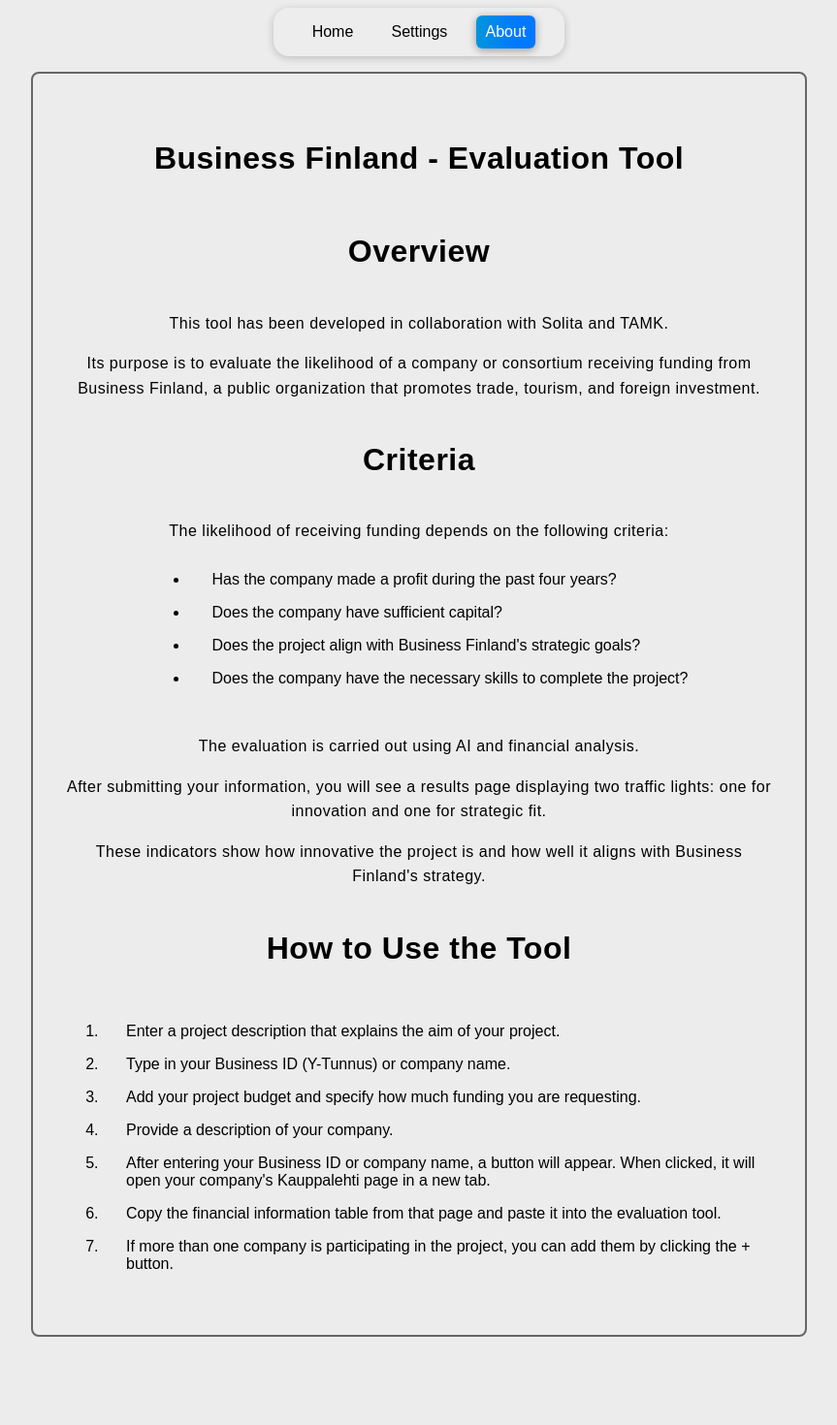
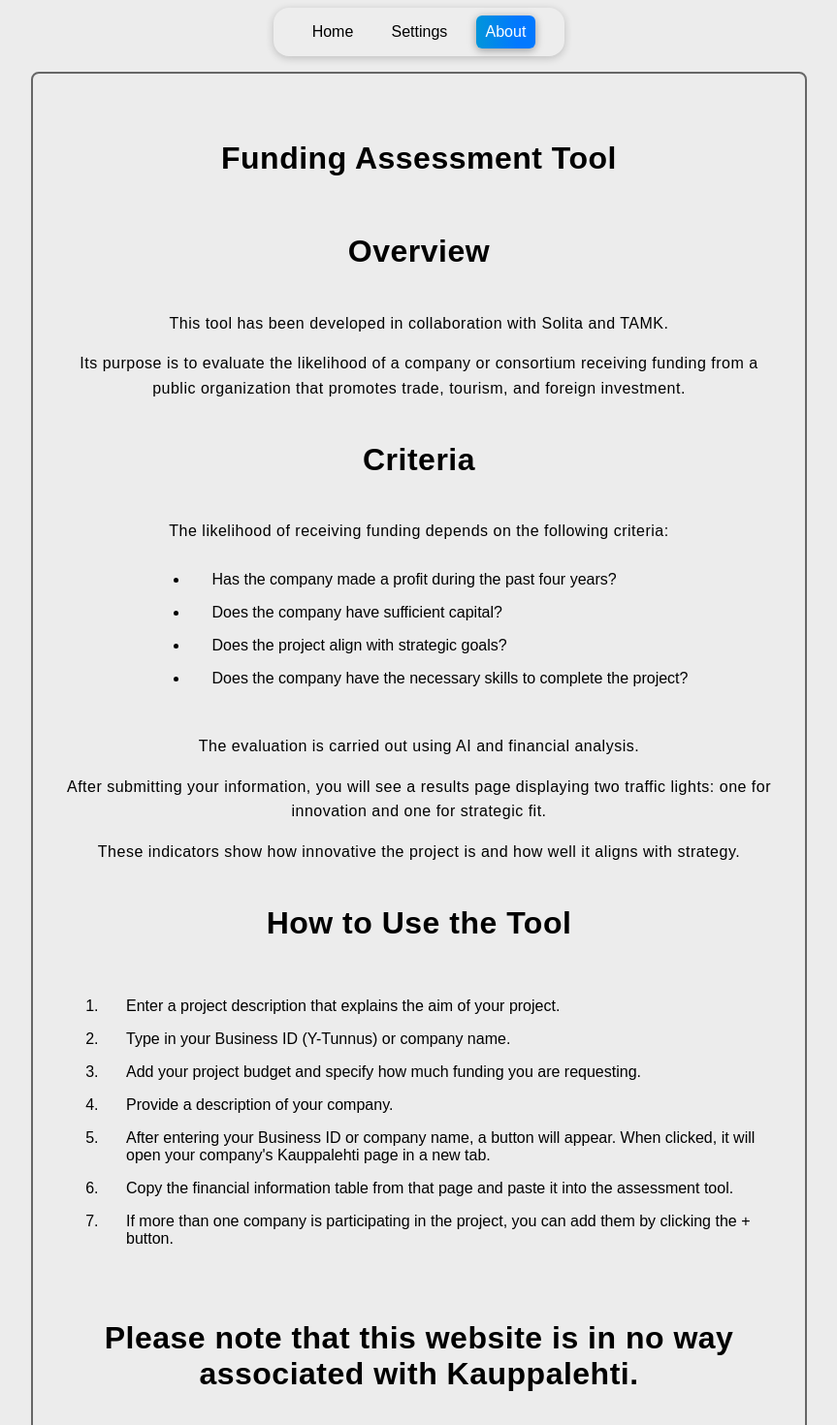
Before and after one commit to simoalanne/SolitaProject, a React (Vite) app in the folder src/frontend/: page /about in a window 1280 px wide. Shown: the top 1470 px of the page at 97% size, without its empty margins (208-1071 px from the left). Before the commit the page ends 1395 px from the top, so only its background shows below. Built offline with nearby package versions, Linux system fonts and the light colour scheme.

Commit message:
Remove mentions of Business Finland and add a note to the about page

```diff
--- a/src/frontend/index.html
+++ b/src/frontend/index.html
@@ -5,7 +5,7 @@
   <meta charset="UTF-8" />
   <link rel="icon" type="image/x-icon" href="/favicon.ico" />
   <meta name="viewport" content="width=device-width, initial-scale=1.0" />
-  <title>slt-boost-frontend</title>
+  <title>Assessment tool</title>
 </head>
 
 <body>
--- a/src/frontend/src/i18n/translations.ts
+++ b/src/frontend/src/i18n/translations.ts
@@ -10,7 +10,7 @@
     english: "English",
     about_description: "Learn more about this application.",
     menu: "Menu",
-    input_title: "Business Finland Assessment Tool",
+    input_title: "Funding Assessment Tool",
     project_input: "Project Input",
     processing_input: "Processing your input...",
     project_description_placeholder: "Project Description (min {min} characters)",
@@ -40,27 +40,28 @@
     financial_risk: "Financial Risk -",
     funding_history: "Funding History -",
     loading: "Loading...",
-    about_title: "Business Finland - Evaluation Tool",
+    about_title: "Funding Assessment Tool",
     about_overview_title: "Overview",
     about_overview: "This tool has been developed in collaboration with Solita and TAMK.",
-    about_overview2: "Its purpose is to evaluate the likelihood of a company or consortium receiving funding from Business Finland, a public organization that promotes trade, tourism, and foreign investment.",
+    about_overview2: "Its purpose is to evaluate the likelihood of a company or consortium receiving funding from a public organization that promotes trade, tourism, and foreign investment.",
     about_criteria_title: "Criteria",
     about_criteria: "The likelihood of receiving funding depends on the following criteria:",
     about_criterialist_profit: "Has the company made a profit during the past four years?",
     about_criterialist_capital: "Does the company have sufficient capital?",
-    about_criterialist_strategic: "Does the project align with Business Finland's strategic goals?",
+    about_criterialist_strategic: "Does the project align with strategic goals?",
     about_criterialist_skills: "Does the company have the necessary skills to complete the project?",
     about_submitting: "The evaluation is carried out using AI and financial analysis.",
     about_submitting2: "After submitting your information, you will see a results page displaying two traffic lights: one for innovation and one for strategic fit.",
-    about_submitting3: "These indicators show how innovative the project is and how well it aligns with Business Finland's strategy.",
+    about_submitting3: "These indicators show how innovative the project is and how well it aligns with strategy.",
     about_usage_title: "How to Use the Tool",
     about_usagelist_projectdesc: "Enter a project description that explains the aim of your project.",
     about_usagelist_businessID: "Type in your Business ID (Y-Tunnus) or company name.",
     about_usagelist_budget: "Add your project budget and specify how much funding you are requesting.",
     about_usagelist_companydesc: "Provide a description of your company.",
     about_usagelist_kauppalehti: "After entering your Business ID or company name, a button will appear. When clicked, it will open your company's Kauppalehti page in a new tab.",
-    about_usagelist_financials: "Copy the financial information table from that page and paste it into the evaluation tool.",
+    about_usagelist_financials: "Copy the financial information table from that page and paste it into the assessment tool.",
     about_usagelist_plus: "If more than one company is participating in the project, you can add them by clicking the + button.",
+    about_disclaimer: "Please note that this website is in no way associated with Kauppalehti.",
 
     // Error messages
     error_INVALID_BUSINESS_ID_FORMAT: "The business ID format is invalid.",
@@ -284,7 +285,7 @@
     english: "Englanti",
     about_description: "Lisätietoja tästä sovelluksesta.",
     menu: "Valikko",
-    input_title: "Business Finlandin Arviointityökalu",
+    input_title: "Rahoitusarviointityökalu",
     project_input: "Projektin syöte",
     processing_input: "Käsitellään syötettäsi...",
     project_description_placeholder: "Projektin kuvaus (vähintään {min} merkkiä)",
@@ -314,19 +315,19 @@
     financial_risk: "Taloudellinen riski -",
     funding_history: "Rahoitushistoria -",
     loading: "Ladataan...",
-    about_title: "Business Finland - Arviointityökalu",
+    about_title: "Rahoitusarviointityökalu",
     about_overview_title: "Yleiskuvaus",
     about_overview: "Tämä työkalu on kehitetty yhteistyössä Solitan ja TAMKin kanssa.",
-    about_overview2: "Sen tarkoituksena on arvioida yrityksen tai konsortion mahdollisuuksia saada rahoitusta Business Finlandilta, julkiselta organisaatiolta, joka edistää kauppaa, matkailua ja ulkomaisia investointeja.",
+    about_overview2: "Sen tarkoituksena on arvioida yrityksen tai konsortion mahdollisuuksia saada rahoitusta julkiselta organisaatiolta, joka edistää kauppaa, matkailua ja ulkomaisia investointeja.",
     about_criteria_title: "Arviointikriteerit",
     about_criteria: "Rahoituksen saamisen todennäköisyys riippuu seuraavista kriteereistä:",
     about_criterialist_profit: "Onko yritys tehnyt voittoa viimeisten neljän vuoden aikana?",
     about_criterialist_capital: "Onko yrityksellä riittävästi pääomaa?",
-    about_criterialist_strategic: "Sopiiko projekti Business Finlandin strategisiin tavoitteisiin?",
+    about_criterialist_strategic: "Sopiiko projekti strategisiin tavoitteisiin?",
     about_criterialist_skills: "Onko yrityksellä tarvittava osaaminen projektin toteuttamiseen?",
     about_submitting: "Arviointi suoritetaan tekoälyn ja taloudellisten analyysien avulla.",
     about_submitting2: "Tietojen lähettämisen jälkeen näet tulossivun, jossa on kaksi liikennevaloa: toinen innovatiivisuudelle ja toinen strategiselle sopivuudelle.",
-    about_submitting3: "Nämä indikaattorit näyttävät, kuinka innovatiivinen projekti on ja kuinka hyvin se vastaa Business Finlandin strategiaa.",
+    about_submitting3: "Nämä indikaattorit näyttävät, kuinka innovatiivinen projekti on ja kuinka hyvin se vastaa strategiaa.",
     about_usage_title: "Kuinka käyttää työkalua",
     about_usagelist_projectdesc: "Kirjoita projektikuvaus, joka selittää projektin tavoitteen.",
     about_usagelist_businessID: "Syötä yrityksen Y-tunnus tai nimi.",
@@ -335,6 +336,7 @@
     about_usagelist_kauppalehti: "Kun olet syöttänyt Y-tunnuksen tai yrityksen nimen, näkyviin tulee painike. Kun painat sitä, yrityksesi Kauppalehden sivu avautuu uuteen välilehteen.",
     about_usagelist_financials: "Kopioi kyseiseltä sivulta taloustietotaulukko ja liitä se arviointityökaluun.",
     about_usagelist_plus: "Jos projektissa on mukana useampi yritys, voit lisätä ne painamalla + -painiketta.",
+    about_disclaimer: "Huom! Tämä sivusto ei ole millään tavalla assosiaatiossa Kauppalehden kanssa.",
 
     // Error messages
     error_INVALID_BUSINESS_ID_FORMAT: "Y-tunnuksen muoto on virheellinen.",
--- a/src/frontend/src/pages/aboutPage.tsx
+++ b/src/frontend/src/pages/aboutPage.tsx
@@ -45,6 +45,8 @@
                     </ol>
                 </div>
             </section>
+
+            <h2>{t("about_disclaimer")}</h2>
         </div>
     );
 };
```
